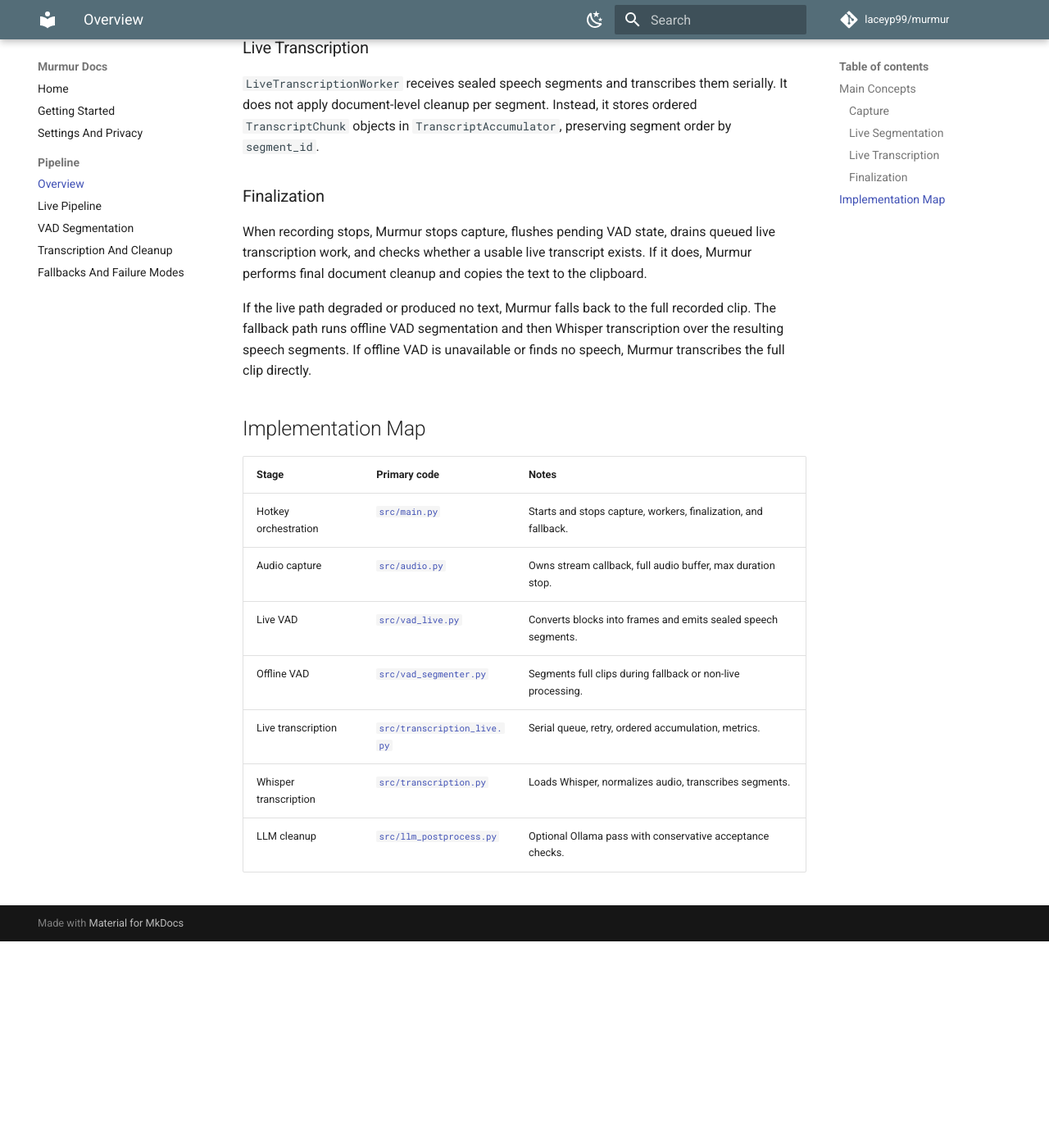
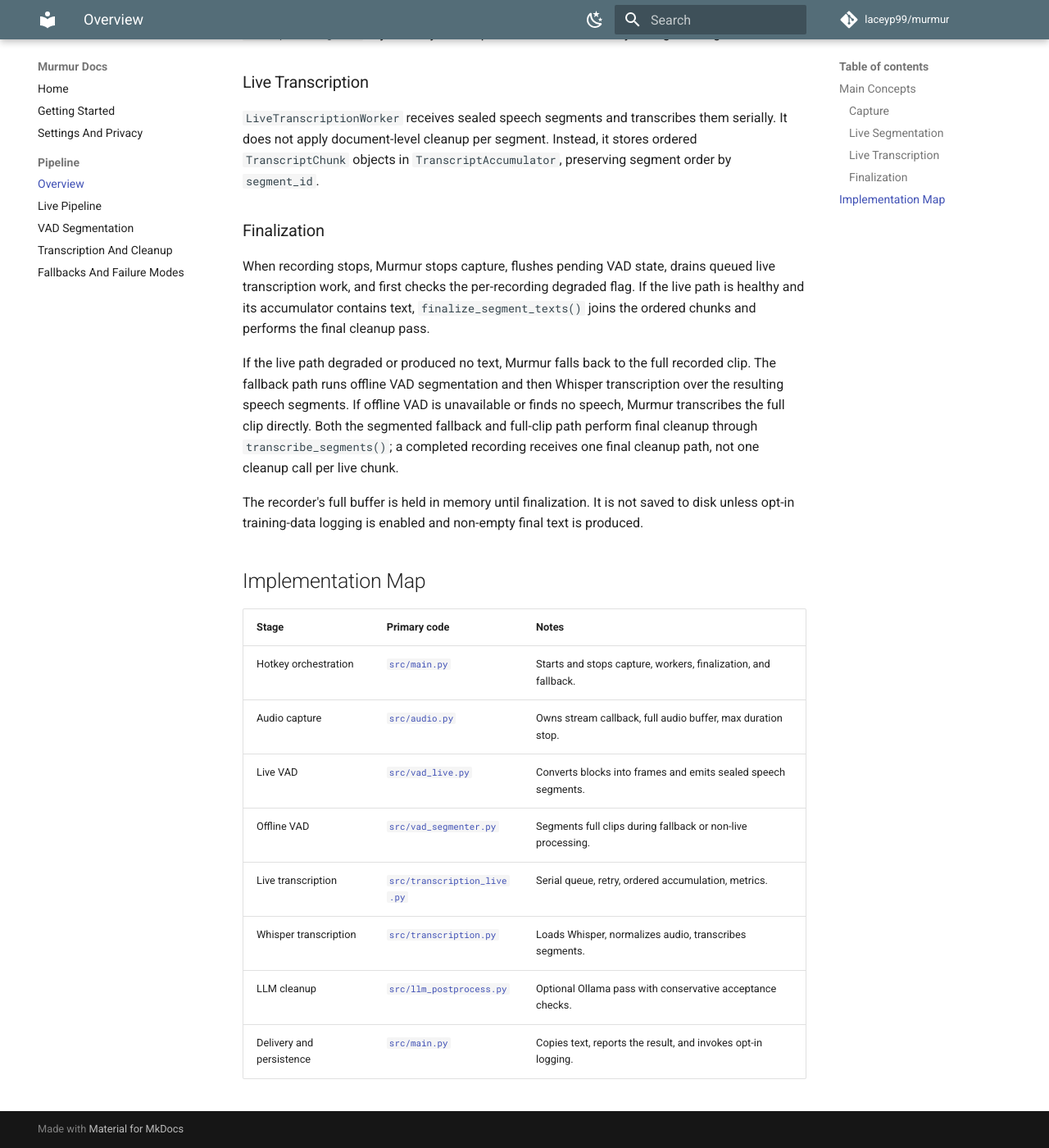
Before and after one commit to laceyp99/murmur, an MkDocs documentation site: the page built from docs/pipeline.md, in a window 1280 px wide and 1400 px high, scrolled down 986 px. Shown: the whole window at 82% size. Built offline with MkDocs 1.6.1 and Material for MkDocs 9.7.7, drawn with Linux system fonts in a browser that asks for light colours; comment, search, counter and statistics services are not loaded; before the commit the page ends 2134 px from its top, so only the background shows below that; some of the changed text lies outside the part shown.

````diff
--- a/docs/pipeline.md
+++ b/docs/pipeline.md
@@ -9,8 +9,8 @@ is still active. This lowers stop-time latency because many sealed speech
 segments have already been transcribed before the user releases the hotkey.
 
 The fallback path keeps the system reliable. Murmur still records the full audio
-clip, so if live VAD or live transcription degrades, finalization can recompute
-the transcript from the full recording.
+clip, so if live VAD or live transcription degrades—or produces no usable text—
+finalization can recompute the transcript from the full recording.
 
 ```mermaid
 flowchart LR
@@ -32,21 +32,20 @@ flowchart LR
     HotkeyStop["Stop hotkey"] --> AppStop["MurmurApp._on_recording_stop"]
     AppStop --> StopRecorder["Stop recorder and return AudioData"]
     StopRecorder --> StopLive["Stop and drain live workers"]
-    StopLive --> Finalize{"Usable live transcript?"}
+    StopLive --> LiveDecision{"Live path healthy and non-empty?"}
+    Accumulator --> LiveDecision
+    LiveDecision -->|yes| LiveCleanup["finalize_segment_texts<br/>boundary join + local + optional Ollama"]
+    LiveDecision -->|no or degraded| Offline["Fallback from full AudioData"]
+    FullBuffer --> Offline
+    Offline --> OfflineVad{"Offline VAD available and finds speech?"}
+    OfflineVad -->|yes| OfflineWhisper["Whisper segment transcription"]
+    OfflineVad -->|no| FullClip["Whisper full clip"]
+    OfflineWhisper --> OfflineCleanup["transcribe_segments<br/>Whisper + join + cleanup"]
+    FullClip --> OfflineCleanup
 
-    Accumulator --> Finalize
-    Finalize -->|yes| FinalCleanup["Final document cleanup"]
-    Finalize -->|no or degraded| Offline["Fallback from full AudioData"]
-    FullBuffer --> Offline
-    Offline --> OfflineVad["Offline VAD segmentation"]
-    OfflineVad --> OfflineWhisper["Whisper segment transcription"]
-    OfflineWhisper --> FinalCleanup
-
-    FinalCleanup --> Ollama{"Ollama enabled?"}
-    Ollama -->|yes| LLM["LLM cleanup and acceptance gate"]
-    Ollama -->|no| Clipboard["Copy final text to clipboard"]
-    LLM --> Clipboard
-    Clipboard --> Notify["Notify user and optionally log metrics"]
+    LiveCleanup --> Clipboard["Copy final text to clipboard"]
+    OfflineCleanup --> Clipboard
+    Clipboard --> Notify["Notify user, print metrics, optionally log"]
 ```
 
 ## Main Concepts
@@ -61,7 +60,7 @@ live callback is active.
 The current recorder block size is 100 ms:
 
 ```python
-blocksize=int(self.sample_rate * 0.1)
+blocksize = int(self.sample_rate * 0.1)
 ```
 
 That block size is large enough to keep capture overhead low, while the VAD
@@ -84,23 +83,32 @@ segment order by `segment_id`.
 ### Finalization
 
 When recording stops, Murmur stops capture, flushes pending VAD state, drains
-queued live transcription work, and checks whether a usable live transcript
-exists. If it does, Murmur performs final document cleanup and copies the text to
-the clipboard.
+queued live transcription work, and first checks the per-recording degraded flag.
+If the live path is healthy and its accumulator contains text,
+`finalize_segment_texts()` joins the ordered chunks and performs the final
+cleanup pass.
 
 If the live path degraded or produced no text, Murmur falls back to the full
 recorded clip. The fallback path runs offline VAD segmentation and then Whisper
 transcription over the resulting speech segments. If offline VAD is unavailable
-or finds no speech, Murmur transcribes the full clip directly.
+or finds no speech, Murmur transcribes the full clip directly. Both the segmented
+fallback and full-clip path perform final cleanup through
+`transcribe_segments()`; a completed recording receives one final cleanup path,
+not one cleanup call per live chunk.
+
+The recorder's full buffer is held in memory until finalization. It is not saved
+to disk unless opt-in training-data logging is enabled and non-empty final text
+is produced.
 
 ## Implementation Map
 
 | Stage | Primary code | Notes |
 | --- | --- | --- |
-| Hotkey orchestration | [`src/main.py`](../src/main.py) | Starts and stops capture, workers, finalization, and fallback. |
-| Audio capture | [`src/audio.py`](../src/audio.py) | Owns stream callback, full audio buffer, max duration stop. |
-| Live VAD | [`src/vad_live.py`](../src/vad_live.py) | Converts blocks into frames and emits sealed speech segments. |
-| Offline VAD | [`src/vad_segmenter.py`](../src/vad_segmenter.py) | Segments full clips during fallback or non-live processing. |
-| Live transcription | [`src/transcription_live.py`](../src/transcription_live.py) | Serial queue, retry, ordered accumulation, metrics. |
-| Whisper transcription | [`src/transcription.py`](../src/transcription.py) | Loads Whisper, normalizes audio, transcribes segments. |
-| LLM cleanup | [`src/llm_postprocess.py`](../src/llm_postprocess.py) | Optional Ollama pass with conservative acceptance checks. |
+| Hotkey orchestration | [`src/main.py`](https://github.com/laceyp99/murmur/blob/main/src/main.py) | Starts and stops capture, workers, finalization, and fallback. |
+| Audio capture | [`src/audio.py`](https://github.com/laceyp99/murmur/blob/main/src/audio.py) | Owns stream callback, full audio buffer, max duration stop. |
+| Live VAD | [`src/vad_live.py`](https://github.com/laceyp99/murmur/blob/main/src/vad_live.py) | Converts blocks into frames and emits sealed speech segments. |
+| Offline VAD | [`src/vad_segmenter.py`](https://github.com/laceyp99/murmur/blob/main/src/vad_segmenter.py) | Segments full clips during fallback or non-live processing. |
+| Live transcription | [`src/transcription_live.py`](https://github.com/laceyp99/murmur/blob/main/src/transcription_live.py) | Serial queue, retry, ordered accumulation, metrics. |
+| Whisper transcription | [`src/transcription.py`](https://github.com/laceyp99/murmur/blob/main/src/transcription.py) | Loads Whisper, normalizes audio, transcribes segments. |
+| LLM cleanup | [`src/llm_postprocess.py`](https://github.com/laceyp99/murmur/blob/main/src/llm_postprocess.py) | Optional Ollama pass with conservative acceptance checks. |
+| Delivery and persistence | [`src/main.py`](https://github.com/laceyp99/murmur/blob/main/src/main.py) | Copies text, reports the result, and invokes opt-in logging. |
````
Also changed, not shown: README.md (+93 -29 lines), docs/failure-and-fallbacks.md (+26 -21 lines), docs/index.md (+28 -15 lines), docs/live-pipeline.md (+14 -3 lines), docs/transcription-and-cleanup.md (+28 -11 lines), docs/vad-segmentation.md (+14 -7 lines).
